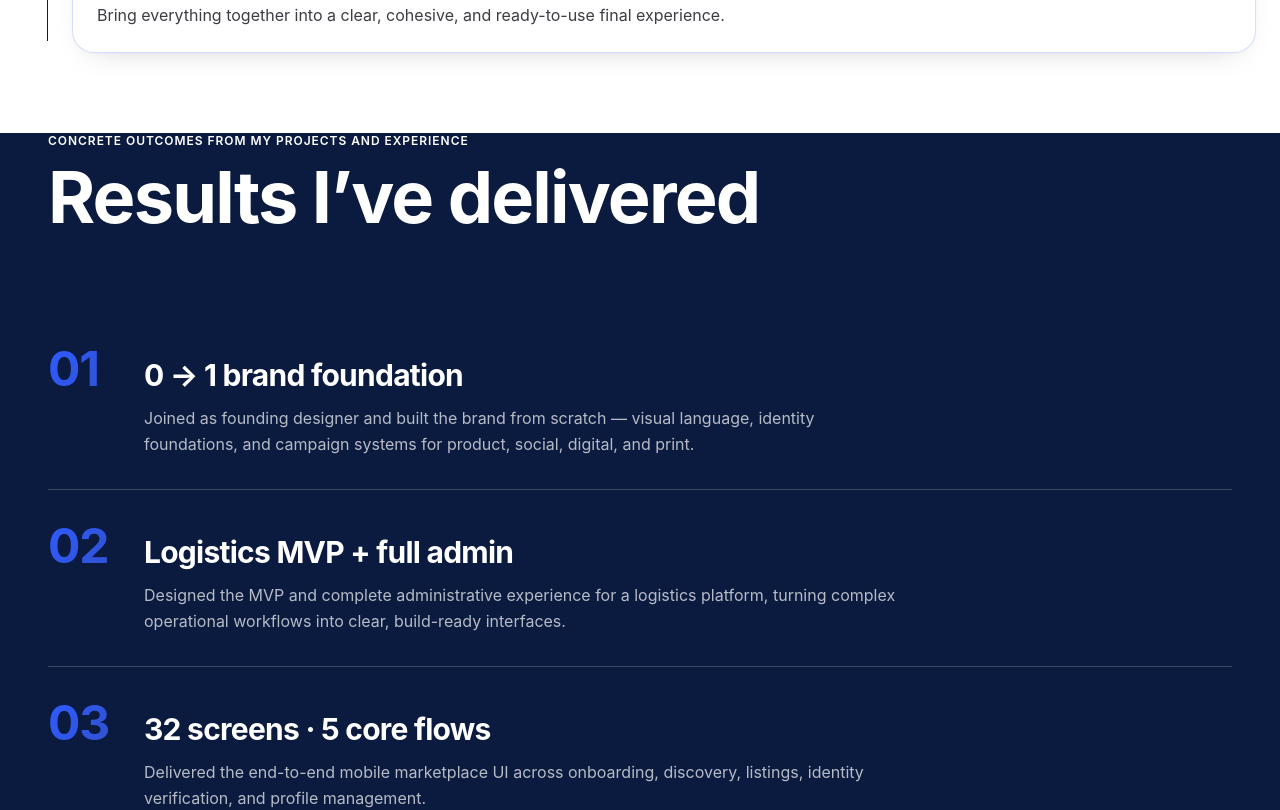
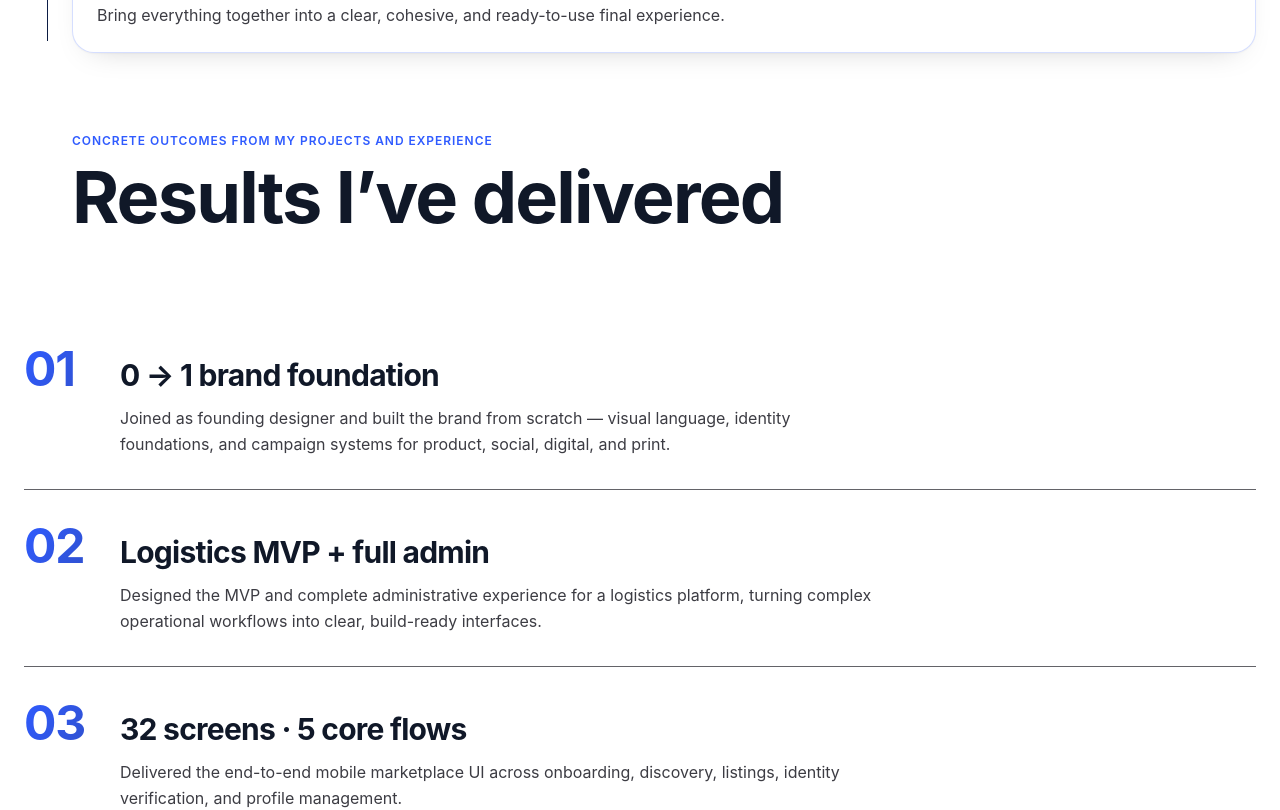
Before and after one commit to Levictor-ai/victor-omolasoye-portfolio, a Next.js app: page /about in a window 1280 px wide. Shown: the part 2560-3370 px from the top of the page. Built offline with nearby package versions, Linux system fonts and the light colour scheme; no server answers.

Commit message:
Remove navy bg from Results section, restore default styling

```diff
--- a/src/components/ResultsSection.tsx
+++ b/src/components/ResultsSection.tsx
@@ -2,7 +2,6 @@
 
 import { Reveal } from '@/components/ui/Reveal';
 import { SectionHeading } from '@/components/ui/SectionHeading';
-import { Eyebrow } from '@/components/ui/Badge';
 
 const results = [
   {
@@ -51,18 +50,18 @@ const results = [
 
 export function ResultsSection() {
   return (
-    <section id="results" className="mb-20 bg-ios-navy text-white mx-[calc(50%-50vw)]">
+    <section id="results" className="mb-20">
       <div className="px-6 sm:px-8 lg:px-12">
         <Reveal className="mb-8">
           <SectionHeading
             display
             title="Results I&rsquo;ve delivered"
-            eyebrow={<Eyebrow className="text-white">Concrete outcomes from my projects and experience</Eyebrow>}
-            titleClassName="text-white"
+            eyebrow="Concrete outcomes from my projects and experience"
+            titleClassName="text-ios-ink"
           />
         </Reveal>
       </div>
-      <div className="divide-y divide-white/20 py-12 px-6 sm:px-8 lg:px-12">
+      <div className="divide-y divide-ios-separator/80 py-12">
         {results.map((result, i) => {
           const row = (
             <div className="group grid gap-4 py-8 transition-transform duration-300 hover:translate-x-1 sm:grid-cols-[4.5rem_1fr] sm:gap-6">
@@ -70,10 +69,10 @@ export function ResultsSection() {
                 {String(i + 1).padStart(2, '0')}
               </span>
               <div>
-                <h3 className="mt-3 text-2xl font-bold tracking-tight text-white sm:text-3xl">
+                <h3 className="mt-3 text-2xl font-bold tracking-tight text-ios-ink sm:text-3xl">
                   {result.title}
                 </h3>
-                <p className="mt-3 max-w-3xl text-body-md leading-relaxed text-white/70">
+                <p className="mt-3 max-w-3xl text-body-md leading-relaxed text-ios-secondary">
                   {result.description}
                 </p>
               </div>
```
